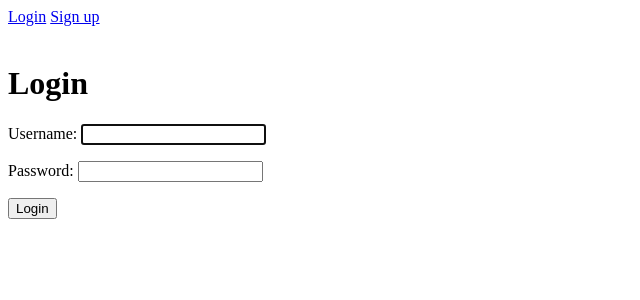
After one commit to Gruning/todoPythonDjango, a Django app: page /login/ in a window 1280 px wide. The commit adds this page. Shown: the top 300 px of the page, without its empty margins (0-640 px from the left). Run offline with Django 3.2, Linux system fonts and the light colour scheme.

Commit message:
cap66-login

```diff
--- a/todo/templates/todo/base.html
+++ b/todo/templates/todo/base.html
@@ -6,8 +6,8 @@
         <button type="submit">Logout</button>
     </form>
 {% else %}
-    <a href="#">Login</a>
-    <a href="#">Sign up</a>
+    <a href="{% url 'loginuser' %}">Login</a>
+    <a href="{% url 'signupuser' %}">Sign up</a>
 
 {% endif %}
 <br>
--- /dev/null
+++ b/todo/templates/todo/loginuser.html
@@ -0,0 +1,14 @@
+{% extends 'todo/base.html' %}
+
+{% block content %}
+
+<h1>Login</h1>
+<h2>{{ error}}</h2>
+
+<form action="" method="post">
+    {% csrf_token %}
+    {{form.as_p}}
+    <button type="submit">Login</button>
+</form>
+
+{% endblock %}
--- a/todo/views.py
+++ b/todo/views.py
@@ -1,8 +1,8 @@
 from django.shortcuts import render,redirect
-from django.contrib.auth.forms import UserCreationForm
+from django.contrib.auth.forms import UserCreationForm, AuthenticationForm
 from django.contrib.auth.models import User
 from django.db import IntegrityError
-from django.contrib.auth import login, logout
+from django.contrib.auth import login, logout, authenticate
 
 def home(request):
     return render(request,'todo/home.html')
@@ -25,11 +25,24 @@ def signupuser(request):
         else:
             return render(request,'todo/signupuser.html',{'form':UserCreationForm(),'error' :'passwords do not match'})
 
+def loginuser(request):
+    if request.method == 'GET':
+         return render(request,'todo/loginuser.html',{'form':AuthenticationForm()})
+    else:
+        user = authenticate(request, username= request.POST['username'],password= request.POST['password'])
+        if user is None:
+            return  render(request,'todo/loginuser.html',{'form':AuthenticationForm(),'error':'invalid user/password'})
+        else:
+            login(request, user)
+            return redirect(currenttodos)
+
+
 def logoutuser(request):
     if request.method == 'POST':
         logout(request)
         print('return redirect(home)')
         return redirect('home')
 
+
 def currenttodos(request):
     return render(request,'todo/currenttodos.html')
--- a/todoPythonDjango/urls.py
+++ b/todoPythonDjango/urls.py
@@ -21,6 +21,8 @@ urlpatterns = [
     path('admin/', admin.site.urls),
     path('signup/', views.signupuser, name='signupuser'), #auth
     path('logout/', views.logoutuser, name='logoutuser'), #auth
+    path('login/', views.loginuser, name='loginuser'), #auth
+
     path('', views.home, name='home'),#todos
     path('current/', views.currenttodos, name='currenttodos'),#todos
 ]
```
Also changed, not shown: db.sqlite3.
